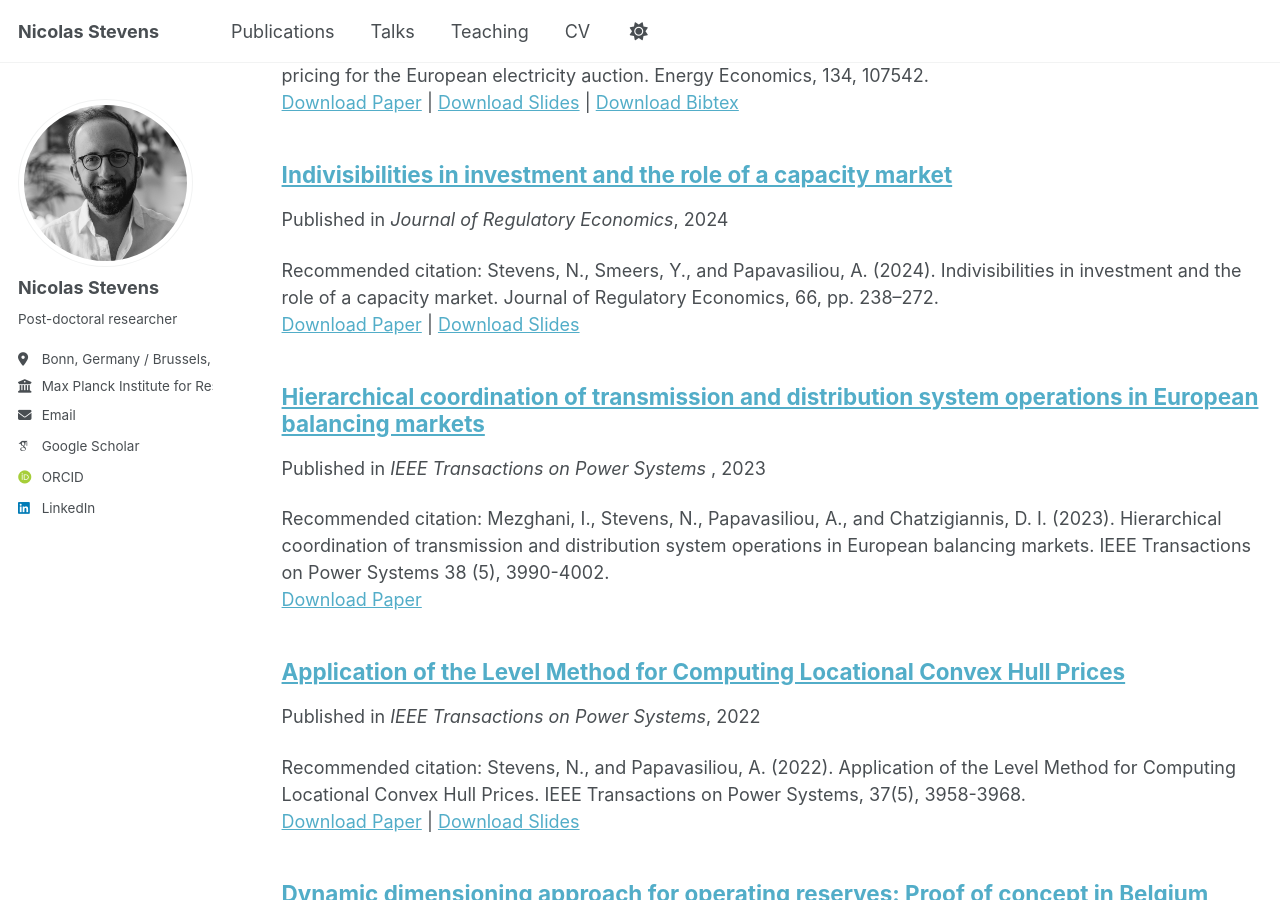
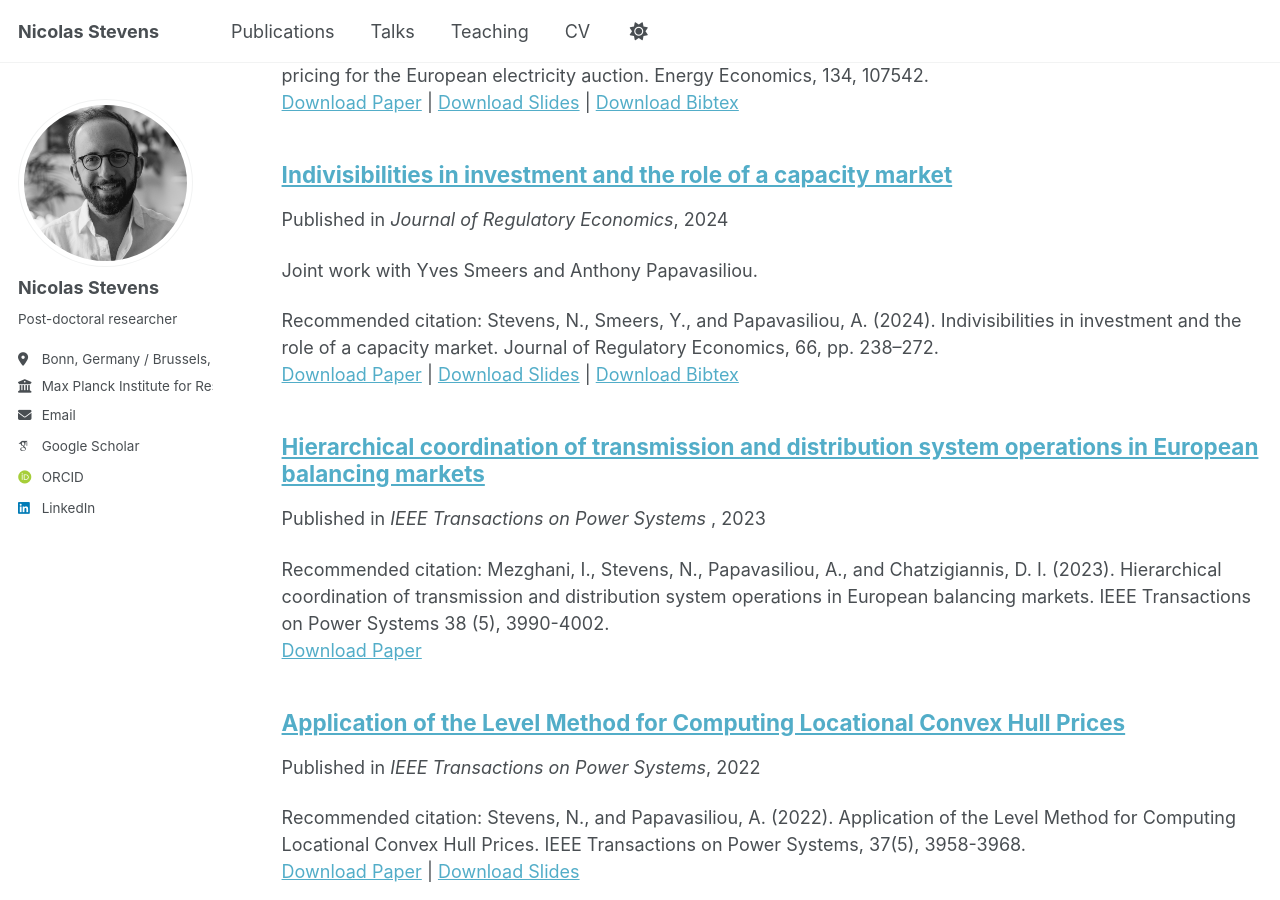
Before and after one commit to NicolasStevens/NicolasStevens.github.io, a Jekyll site: the page built from _pages/publications.html, in a window 1280 px wide and 900 px high, scrolled down 636 px. Built offline with Jekyll 4.4.1, drawn with Linux system fonts in a browser that asks for light colours; some web fonts are replaced; a script that is not in the unit is left out.

Commit message:
Update Stevens2024.md

```diff
--- a/_publications/Stevens2024.md
+++ b/_publications/Stevens2024.md
@@ -3,9 +3,11 @@ title: "Indivisibilities in investment and the role of a capacity market"
 collection: publications
 category: manuscripts
 permalink: /publication/Stevens2024
+excerpt: 'Joint work with Yves Smeers and Anthony Papavasiliou.'
 date: 2024-01-01
 venue: 'Journal of Regulatory Economics'
 slidesurl: 'https://NicolasStevens.github.io/files/INFORMS_2023VF.pdf'
 paperurl: 'https://NicolasStevens.github.io/files/Stevens2024.pdf'
+bibtexurl: ''
 citation: 'Stevens, N., Smeers, Y., and Papavasiliou, A. (2024). Indivisibilities in investment and the role of a capacity market. Journal of Regulatory Economics, 66, pp. 238–272.'
 ---
```
